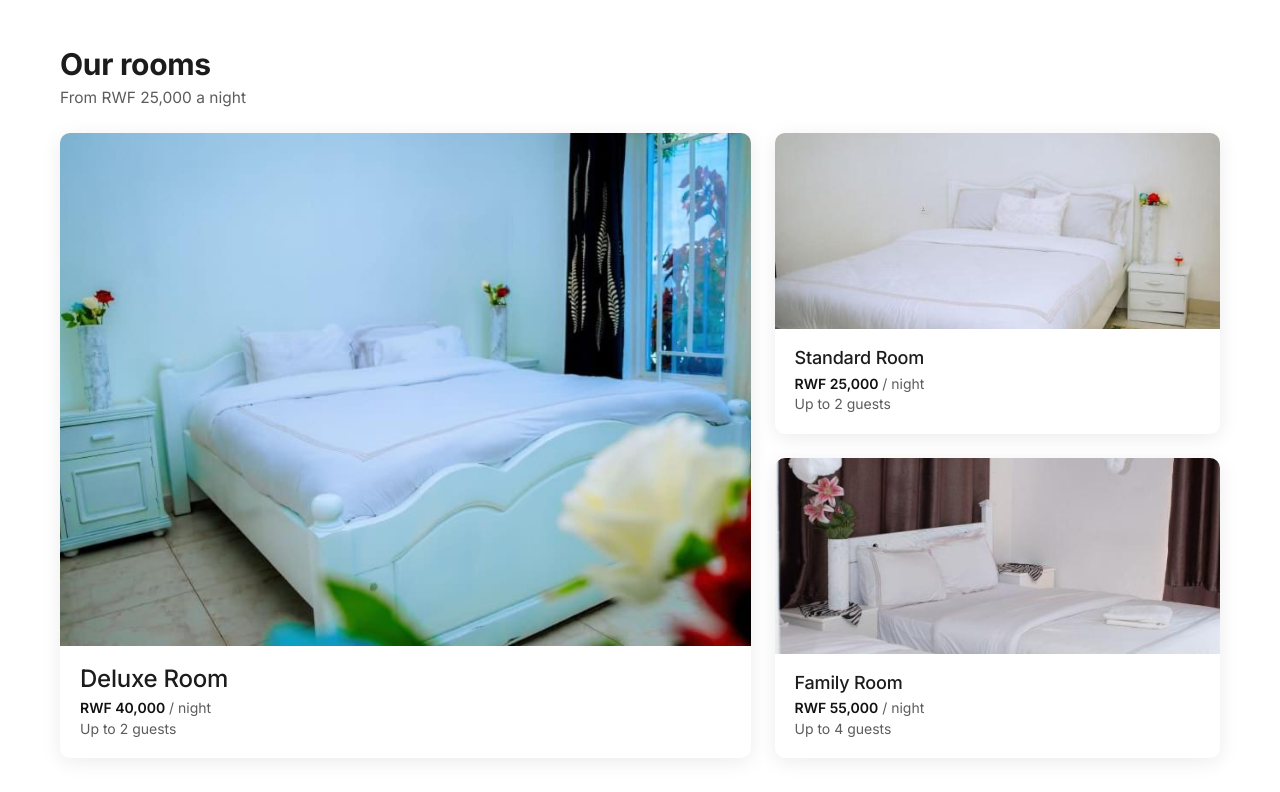
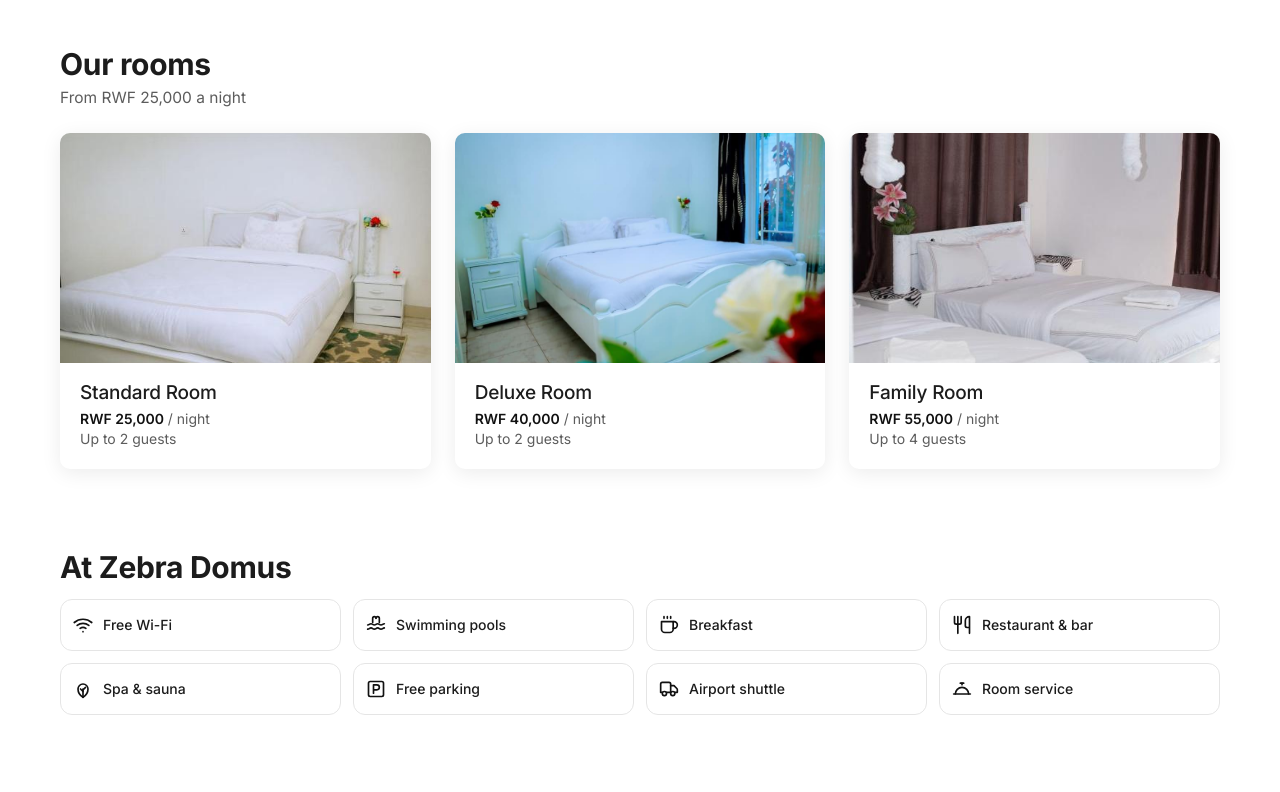
Before and after one commit to Roger-Amalitech/zebra-domus-inn, a plain HTML site: page frontend/index.html in a window 1280 px wide. Shown: the part 820-1612 px from the top of the page. Drawn offline with Linux system fonts and the light colour scheme; no server answers.

Commit message:
Rooms three in one row

```diff
--- a/frontend/script.js
+++ b/frontend/script.js
@@ -279,16 +279,7 @@ function renderzebradormusRooms() {
     const selectedId = document.getElementById("roomType")?.value || "";
     const fragment = document.createDocumentFragment();
 
-    /* The first card is shown big. The Deluxe Room goes first because its photo
-       is the sharpest (900 px wide); the others keep their order beside it. */
-    const featured = zebradormusRooms.find((room) =>
-        String(room.name || room.roomType || "").toLowerCase().includes("deluxe")
-    );
-    const roomsInView = featured
-        ? [featured, ...zebradormusRooms.filter((room) => room !== featured)]
-        : zebradormusRooms;
-
-    roomsInView.forEach((room) => {
+    zebradormusRooms.forEach((room) => {
         const translated = getRoomTranslations(room);
         const roomId = getRoomId(room);
         const capacity = Number(room.capacity) || 2;
@@ -386,12 +377,6 @@ function renderzebradormusRooms() {
     });
 
     roomGrid.replaceChildren(fragment);
-
-    /* One big card and the rest beside it in two rows (Marriott's layout)
-       works for an odd number of rooms: 3 rooms = 1 big + 2, 5 = 1 big + 4. */
-    const count = zebradormusRooms.length;
-    roomGrid.classList.toggle("is-mosaic", count >= 3 && count % 2 === 1);
-    roomGrid.style.setProperty("--small-columns", String(Math.max(1, (count - 1) / 2)));
 }
 
 
--- a/frontend/style.css
+++ b/frontend/style.css
@@ -3039,43 +3039,50 @@ html.is-leaving .footer { opacity: 0; transition-duration: 0.14s; }
 
 /* =========================================
    ROOMS, in the style of Marriott's "Trending Curated Collections":
-   white cards with a soft shadow, the photo on top and the name underneath.
-   One big card with the others beside it. With a mouse, the card you point at
-   grows a little and its shadow deepens. Tapping or clicking opens the room.
+   white cards with a soft shadow, the photo on top and the name underneath,
+   all the rooms side by side in one row. On phones the row slides sideways
+   (swipe), like the Photos. With a mouse, the card you point at grows a
+   little and its shadow deepens. Tapping or clicking opens the room.
 ========================================= */
 .room-grid {
-    display: grid;
-    grid-template-columns: repeat(2, minmax(0, 1fr));
+    display: flex;
+    flex-direction: row;
     gap: 14px;
-    margin-top: 16px;
-}
+    margin: 12px -20px 0;
+    padding: 4px 20px 22px; /* room for the cards' shadow */
+    overflow-x: auto;
+    overscroll-behavior-x: contain;
+    scroll-snap-type: x mandatory;
+    scroll-padding-left: 20px;
+    -webkit-overflow-scrolling: touch;
+    scrollbar-width: none;
+}
+.room-grid::-webkit-scrollbar { display: none; }
 .room-grid > .room-status,
-.room-grid > .room-error { grid-column: 1 / -1; }
+.room-grid > .room-error { flex: 1 0 100%; }
 
 .room-card {
     position: relative;
     display: flex;
+    flex: 0 0 80%;
     flex-direction: column;
     overflow: hidden;
     border: 0;
     border-radius: 10px;
     background: var(--white);
     box-shadow: 0 4px 20px rgba(0, 0, 0, 0.08);
+    scroll-snap-align: start;
     transition: transform 0.25s ease, box-shadow 0.25s ease;
 }
-/* phones: the first room across the full width, the others two by two */
-.room-card:first-child,
-.room-card:last-child:nth-child(even) { grid-column: 1 / -1; }
 
 .room-image {
     position: relative;
     flex: 0 0 auto;
-    height: 124px;
+    height: 190px;
     min-height: 0;
     overflow: hidden;
     background: var(--soft);
 }
-.room-card:first-child .room-image { height: 210px; }
 .room-image img {
     position: absolute;
     inset: 0;
@@ -3089,15 +3096,14 @@ html.is-leaving .footer { opacity: 0; transition-duration: 0.14s; }
     flex: 1 1 auto;
     flex-direction: column;
     gap: 4px;
-    padding: 12px 14px 14px;
+    padding: 14px 16px 16px;
 }
 .room-title {
     margin: 0;
-    font-size: 16px;
+    font-size: 17px;
     font-weight: 500;
     line-height: 1.25;
 }
-.room-card:first-child .room-title { font-size: 18px; }
 
 /* the room name is the button; it covers the whole card so any tap opens the room */
 .room-open {
@@ -3125,46 +3131,34 @@ html.is-leaving .footer { opacity: 0; transition-duration: 0.14s; }
     flex-direction: column;
     gap: 1px;
     margin: 0;
-    font-size: 13px;
+    font-size: 13.5px;
     line-height: 1.4;
     color: var(--muted);
 }
 .room-rate strong { color: var(--ink); font-weight: 600; }
 .room-card .room-warning { margin: 4px 0 0; padding: 6px 8px; font-size: 12.5px; }
 
+/* tablets and computers: the three rooms side by side, equal size */
 @media (min-width: 768px) {
     .room-grid {
-        grid-template-columns: repeat(2, minmax(0, 1fr));
-        gap: 22px;
-        margin-top: 24px;
+        display: grid;
+        grid-template-columns: repeat(3, minmax(0, 1fr));
+        gap: 18px;
+        margin: 24px 0 0;
+        padding: 0;
+        overflow: visible;
     }
     .room-card { flex-direction: column; }
-    .room-card:first-child,
-    .room-card:last-child:nth-child(even) { grid-column: auto; }
-    .room-image,
-    .room-card:first-child .room-image { flex: 0 0 auto; height: 180px; min-height: 0; }
-    .room-content { padding: 16px 18px 18px; }
-    .room-title,
-    .room-card:first-child .room-title { font-size: 18px; }
+    .room-image { flex: 0 0 auto; height: 160px; min-height: 0; }
+    .room-content { padding: 14px 16px 16px; }
+}
+
+@media (min-width: 1024px) {
+    .room-grid { gap: 24px; }
+    .room-image { height: 230px; }
+    .room-content { padding: 18px 20px 20px; }
+    .room-title { font-size: 19px; }
     .room-meta { font-size: 14px; }
-
-    /* Marriott's layout: one big room on the left, the others in two rows beside it */
-    .room-grid.is-mosaic {
-        grid-template-columns: minmax(0, 1.3fr) repeat(var(--small-columns, 1), minmax(0, 1fr));
-    }
-    .room-grid.is-mosaic .room-card:first-child { grid-column: 1; grid-row: 1 / span 2; }
-    .room-grid.is-mosaic .room-card:first-child .room-image { flex: 1 1 auto; height: auto; min-height: 240px; }
-    .room-grid.is-mosaic .room-card:first-child .room-content { flex: 0 0 auto; }
-    .room-grid.is-mosaic .room-card:first-child .room-title { font-size: 21px; }
-}
-
-@media (min-width: 1024px) {
-    .room-grid { grid-template-columns: repeat(3, minmax(0, 1fr)); gap: 24px; }
-    .room-grid.is-mosaic { grid-template-columns: minmax(0, 1.55fr) repeat(var(--small-columns, 1), minmax(0, 1fr)); }
-    .room-image,
-    .room-card:first-child .room-image { height: 196px; }
-    .room-content { padding: 18px 20px 20px; }
-    .room-grid.is-mosaic .room-card:first-child .room-title { font-size: 24px; }
 }
 
 /* with a mouse: the card grows a little and its shadow deepens (Marriott: 2%, 0.25s) */
```
